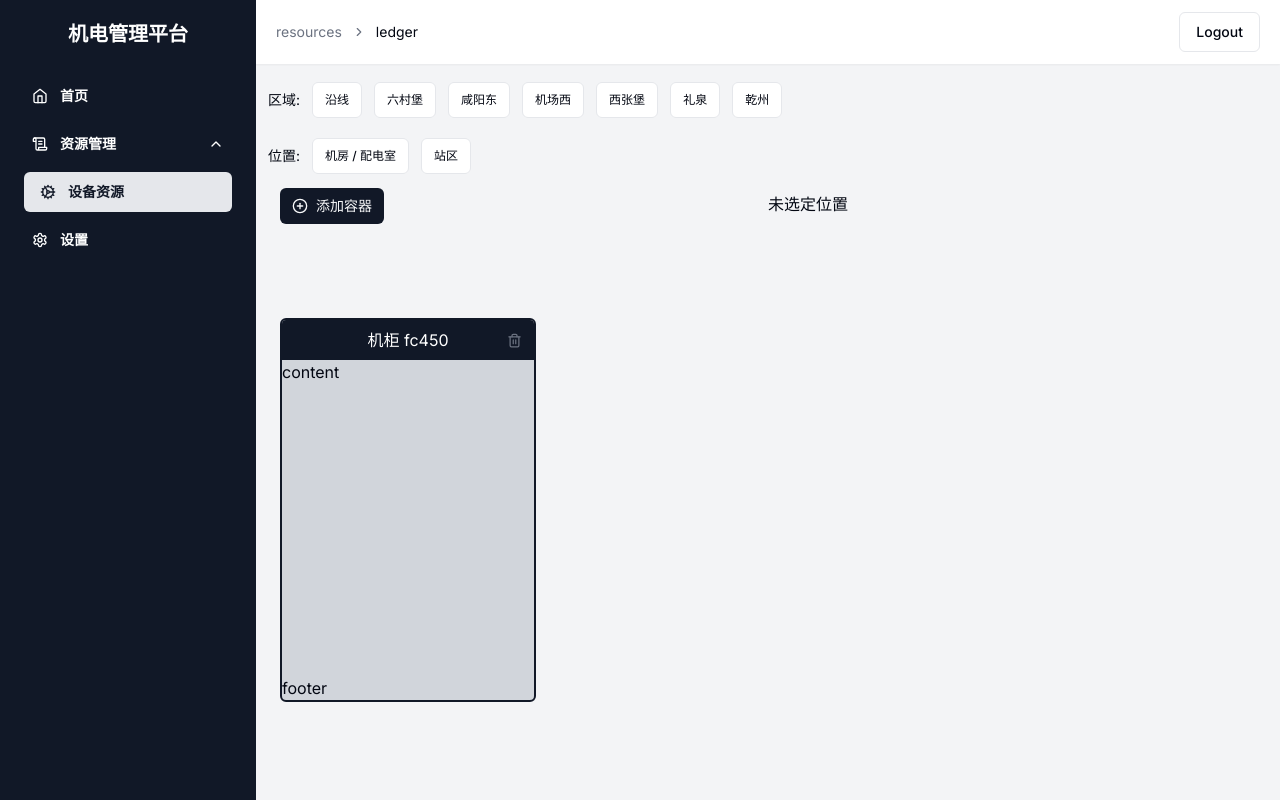
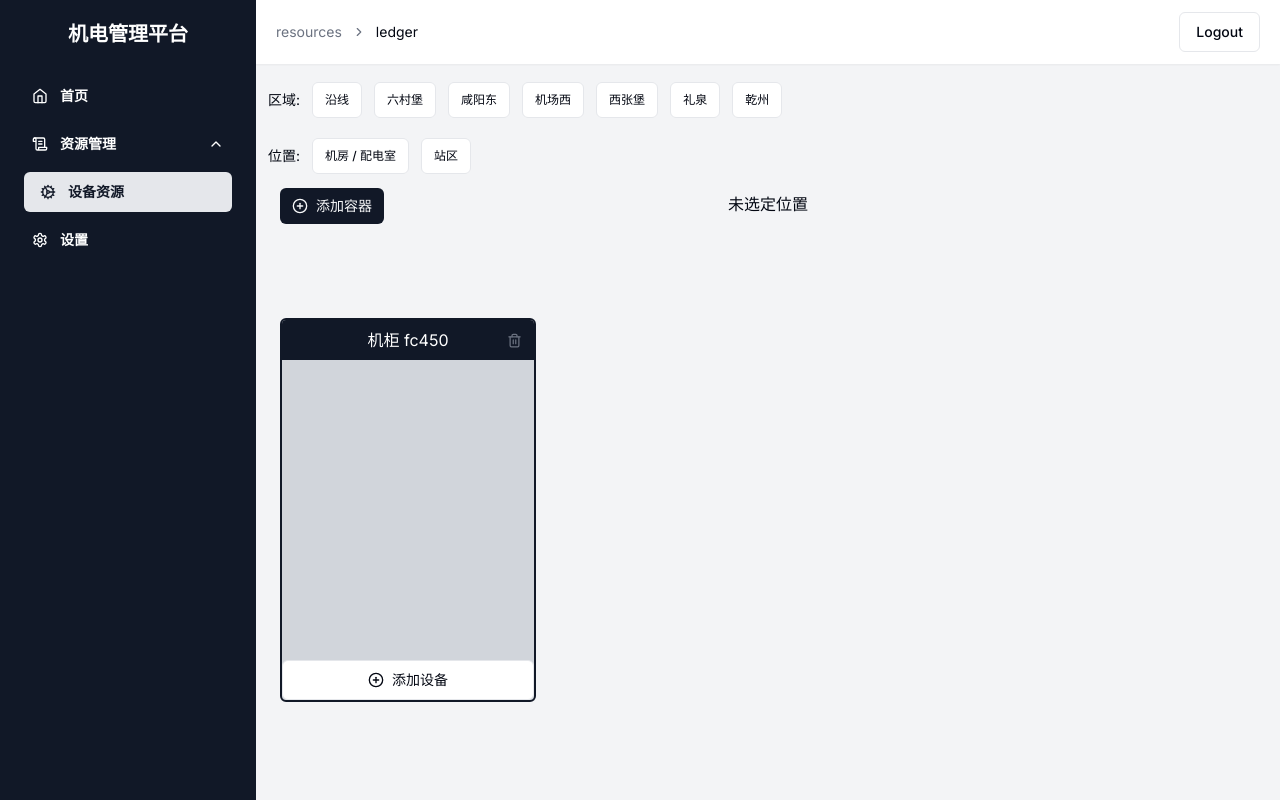
Before and after one commit to cooler05/1-2-N-dnd, a Next.js app: page /resources/ledger in a window 1280 px wide. Both pictures are taken after a click on the button "添加容器". Built offline with nearby package versions, Linux system fonts and the light colour scheme.

Commit message:
add device component and rebuild store.

```diff
--- a/app/globals.css
+++ b/app/globals.css
@@ -5,17 +5,17 @@
 html,
 body,
 :root {
-   height: 100%;
+  height: 100%;
 }
 
 ::-webkit-scrollbar {
   width: 4px;
 }
 ::-webkit-scrollbar:horizontal {
-  height: 4px;
+  height: 8px;
 }
 ::-webkit-scrollbar-thumb {
-  @apply bg-gray-300 rounded-md;
+  @apply bg-gray-400 rounded-md;
 }
 
 @layer base {
--- a/components/resources/CreateContainerButton.tsx
+++ b/components/resources/CreateContainerButton.tsx
@@ -1,10 +1,11 @@
 "use client";
 import { PlusCircle } from "lucide-react";
 import { Button } from "../ui/button";
-import { useContainerStore } from "@/lib/store";
+import { useDeviceStore } from "@/lib/store";
 import { v4 as uuidv4 } from "uuid";
 
 const generateContainer = () => ({
+  props: {
     id: uuidv4(),
     affiliatedInstitution: "监控分中心",
     affiliatedRegion: "监控分中心",
@@ -28,10 +29,12 @@ const generateContainer = () => ({
     deploymentDate: "2024/2/23",
     quantity: undefined,
     defectLiabilityPeriod: "空",
+  },
+  childIds: [],
 });
 
 function CreateContainerButton() {
-  const addContainer = useContainerStore((state) => state.addContainer);
+  const addContainer = useDeviceStore((state) => state.addContainer);
 
   return (
     <Button
--- /dev/null
+++ b/components/resources/Device.tsx
@@ -0,0 +1,32 @@
+import { useDeviceStore } from "@/lib/store";
+import { cn } from "@/lib/utils";
+import EditDeviceButton from "./EditDeviceButton";
+import { Trash2 } from "lucide-react";
+import { Button } from "../ui/button";
+
+interface DeviceProps {
+  id: string;
+}
+
+function Device({ id }: DeviceProps) {
+  const devices = useDeviceStore((state) => state.devices);
+  const currentDevice = devices.filter((device) => device.id === id)[0];
+
+  return (
+    <div className={cn("relative group flex items-center cursor-grab")}>
+      <Button variant="default" className="w-full mx-auto text-center py-2">
+        {currentDevice?.deviceName}
+      </Button>
+      <div className="hidden group-hover:block absolute left-2 top-[9px] transition">
+        <EditDeviceButton device={currentDevice} />
+      </div>
+      <Trash2
+        size={23}
+        className="absolute right-2 transition stroke-gray-500 hover:stroke-white p-1 cursor-pointer"
+        onClick={() => {}}
+      />
+    </div>
+  );
+}
+
+export default Device;
--- a/components/resources/DevicesContainer.tsx
+++ b/components/resources/DevicesContainer.tsx
@@ -1,17 +1,45 @@
-import { useContainerStore } from "@/lib/store";
-import { Ledger } from "@/types";
+import { TContainer, TDevice, useDeviceStore } from "@/lib/store";
 import { useSortable } from "@dnd-kit/sortable";
-import { Trash2 } from "lucide-react";
+import { PlusCircle, Trash2 } from "lucide-react";
 import { CSS } from "@dnd-kit/utilities";
 import { cn } from "@/lib/utils";
 import EditDeviceButton from "./EditDeviceButton";
+import { Button } from "../ui/button";
+import { v4 as uuidv4 } from "uuid";
+import Device from "./Device";
+
+const generateDevice = () => ({
+  id: uuidv4(),
+  affiliatedInstitution: "监控分中心",
+  affiliatedRegion: "监控分中心",
+  regionalLocation: "机房",
+  systemPlatform: "监控系统",
+  deviceName: `设备 ${uuidv4()}`.substring(0, 8),
+  deviceType: "设备",
+  deviceID: "通信设备",
+  detailedLocation: "机房",
+  manufacturer: "华为",
+  deviceModel: "abc",
+  isIPDevice: false,
+  ipAddress: undefined,
+  macAddress: undefined,
+  gatewayAddress: undefined,
+  direction: undefined,
+  operationalStatus: "正常",
+  serviceStatus: "在役",
+  resourceType: "正常",
+  resourceStatus: "正常",
+  deploymentDate: "2024/2/23",
+  quantity: undefined,
+  defectLiabilityPeriod: "空",
+});
 
 interface DevicesContainerProps {
-  container: Ledger;
+  container: TContainer;
 }
 
 function DevicesContainer({ container }: DevicesContainerProps) {
-  const removeContainer = useContainerStore((state) => state.removeContainer);
+  const removeContainer = useDeviceStore((state) => state.removeContainer);
   const {
     setNodeRef,
     attributes,
@@ -20,7 +48,7 @@ function DevicesContainer({ container }: DevicesContainerProps) {
     transition,
     isDragging,
   } = useSortable({
-    id: container.id,
+    id: container.props.id,
     data: {
       type: "container",
       container,
@@ -29,6 +57,13 @@ function DevicesContainer({ container }: DevicesContainerProps) {
   const style = {
     transition,
     transform: CSS.Transform.toString(transform),
+  };
+  const { containers, addDevice, addDeviceToContainer } = useDeviceStore(
+    (state) => state
+  );
+  const handleClick = (device: TDevice) => {
+    addDevice(device);
+    addDeviceToContainer(container.props.id, device.id);
   };
 
   return (
@@ -47,18 +82,33 @@ function DevicesContainer({ container }: DevicesContainerProps) {
           "relative group flex items-center bg-gray-900 text-white cursor-grab"
         )}
       >
-        <h2 className="mx-auto text-center py-2">{container.deviceName}</h2>
+        <h2 className="mx-auto text-center py-2">
+          {container.props.deviceName}
+        </h2>
         <div className="hidden group-hover:block absolute left-2 top-[9px] transition">
-          <EditDeviceButton />
+          <EditDeviceButton device={container.props} />
         </div>
         <Trash2
           size={23}
           className="absolute right-2 transition stroke-gray-500 hover:stroke-white p-1 cursor-pointer"
-          onClick={() => removeContainer(container.id)}
+          onClick={() => removeContainer(container.props.id)}
         />
       </div>
-      <div className="flex-1 flex flex-col overflow-y-auto">content</div>
-      <div>footer</div>
+      <div className="flex-1 flex flex-col p-1 gap-1 w-full overflow-y-auto">
+        {container.childIds.map((id) => (
+          <Device key={id} id={id} />
+        ))}
+      </div>
+      <div>
+        <Button
+          variant="outline"
+          className="gap-2 w-full"
+          onClick={() => handleClick(generateDevice())}
+        >
+          <PlusCircle size={16} />
+          添加设备
+        </Button>
+      </div>
     </div>
   );
 }
--- a/components/resources/EditDeviceButton.tsx
+++ b/components/resources/EditDeviceButton.tsx
@@ -7,8 +7,12 @@ import {
 } from "@/components/ui/dialog";
 import { FilePenLine } from "lucide-react";
 import DeviceAttributes from "./DeviceAttributes";
+import { TDevice } from "@/lib/store";
 
-function EditDeviceButton() {
+interface EditDeviceButtonProps {
+  device: TDevice;
+}
+function EditDeviceButton({ device }: EditDeviceButtonProps) {
   return (
     <Dialog>
       <DialogTrigger asChild>
--- a/components/resources/KanbanBoard.tsx
+++ b/components/resources/KanbanBoard.tsx
@@ -1,7 +1,7 @@
 "use client";
 import DevicesContainer from "./DevicesContainer";
 import CreateContainerButton from "./CreateContainerButton";
-import { useContainerStore } from "@/lib/store";
+import { TContainer, useDeviceStore } from "@/lib/store";
 import {
   DndContext,
   DragEndEvent,
@@ -13,14 +13,15 @@ import {
 } from "@dnd-kit/core";
 import { SortableContext, arrayMove } from "@dnd-kit/sortable";
 import { useState } from "react";
-import { Ledger } from "@/types";
 import { areas, locations } from "@/app/resources/ledger/page";
 import { useSearchParams } from "next/navigation";
 
 function KanbanBoard() {
-  const { containers, updateContainers } = useContainerStore((state) => state);
-  const containerIds = containers.map((container) => container.id);
-  const [activeContainer, setActiveContainer] = useState<Ledger>(containers[0]);
+  const { containers, updateContainers } = useDeviceStore((state) => state);
+  const containerIds = containers.map((container) => container.props.id);
+  const [activeContainer, setActiveContainer] = useState<TContainer>(
+    containers[0]
+  );
   const handleDragStart = (e: DragStartEvent) => {
     setActiveContainer(e.active.data.current?.container);
   };
@@ -29,10 +30,10 @@ function KanbanBoard() {
     if (!over) return;
     if (active.id === over.id) return;
     const activeIdx = containers.findIndex(
-      (container) => container.id === active.id
+      (container) => container.props.id === active.id
     );
     const overIdx = containers.findIndex(
-      (container) => container.id === over.id
+      (container) => container.props.id === over.id
     );
     updateContainers(arrayMove(containers, activeIdx, overIdx));
   };
@@ -54,7 +55,7 @@ function KanbanBoard() {
 
   return (
     <div className="relative h-full flex flex-col gap-2 px-3">
-      <h2 className="absolute top-1 left-1/2">
+      <h2 className="absolute top-1 left-1/2 -translate-x-1/2">
         {areaName && locationName
           ? `${areaName}--${locationName}`
           : "未选定位置"}
@@ -70,7 +71,10 @@ function KanbanBoard() {
         <div className="flex justify-start items-center h-full gap-3 overflow-x-scroll overflow-y-hidden">
           <SortableContext items={containerIds}>
             {containers.map((container) => (
-              <DevicesContainer key={container.id} container={container} />
+              <DevicesContainer
+                key={container.props.id}
+                container={container}
+              />
             ))}
           </SortableContext>
         </div>
--- a/lib/store.ts
+++ b/lib/store.ts
@@ -1,30 +1,49 @@
 import { create } from "zustand";
 import { Ledger } from "@/types";
 
-export type TDevicesContainer = {
-  containers: Ledger[];
+export type TDevice = Ledger;
+export type TContainer = {
+  props: TDevice;
+  childIds: string[];
 };
+interface DeviceState {
+  devices: TDevice[];
+  containers: TContainer[];
+  addDevice: (device: TDevice) => void;
+  addDeviceToContainer: (containerId: string, deviceId: string) => void;
+  addContainer: (container: TContainer) => void;
+  removeContainer: (id: string) => void;
+  updateContainers: (containers: TContainer[]) => void;
+}
 
-export type Actions = {
-  addContainer: (device: Ledger) => void;
-  removeContainer: (id: string) => void;
-  updateContainers: (containers: Ledger[]) => void;
-};
-
-export const useContainerStore = create<TDevicesContainer & Actions>()(
-  (set) => ({
+export const useDeviceStore = create<DeviceState>()((set) => ({
+  devices: [],
   containers: [],
-    addContainer: (container: Ledger) =>
+  addDevice: (newDevice: TDevice) =>
+    set((state) => ({
+      devices: [...state.devices, newDevice],
+    })),
+  addDeviceToContainer: (containerId: string, deviceId: string) =>
+    set((state) => {
+      const addedContainer = state.containers.map((container) =>
+        container.props.id === containerId
+          ? { ...container, childIds: [...container.childIds, deviceId] }
+          : container
+      );
+      return { containers: addedContainer };
+    }),
+  addContainer: (container: TContainer) =>
     set((state) => ({
       containers: [...state.containers, container],
     })),
   removeContainer: (id: string) =>
     set((state) => ({
-        containers: state.containers.filter((device) => device.id !== id),
+      containers: state.containers.filter(
+        (container) => container.props.id !== id
+      ),
     })),
-    updateContainers: (newContainers: Ledger[]) =>
+  updateContainers: (newContainers: TContainer[]) =>
     set(() => ({
       containers: newContainers,
     })),
-  })
-);
+}));
```
Lines whose indentation alone changed are shown as unchanged.
